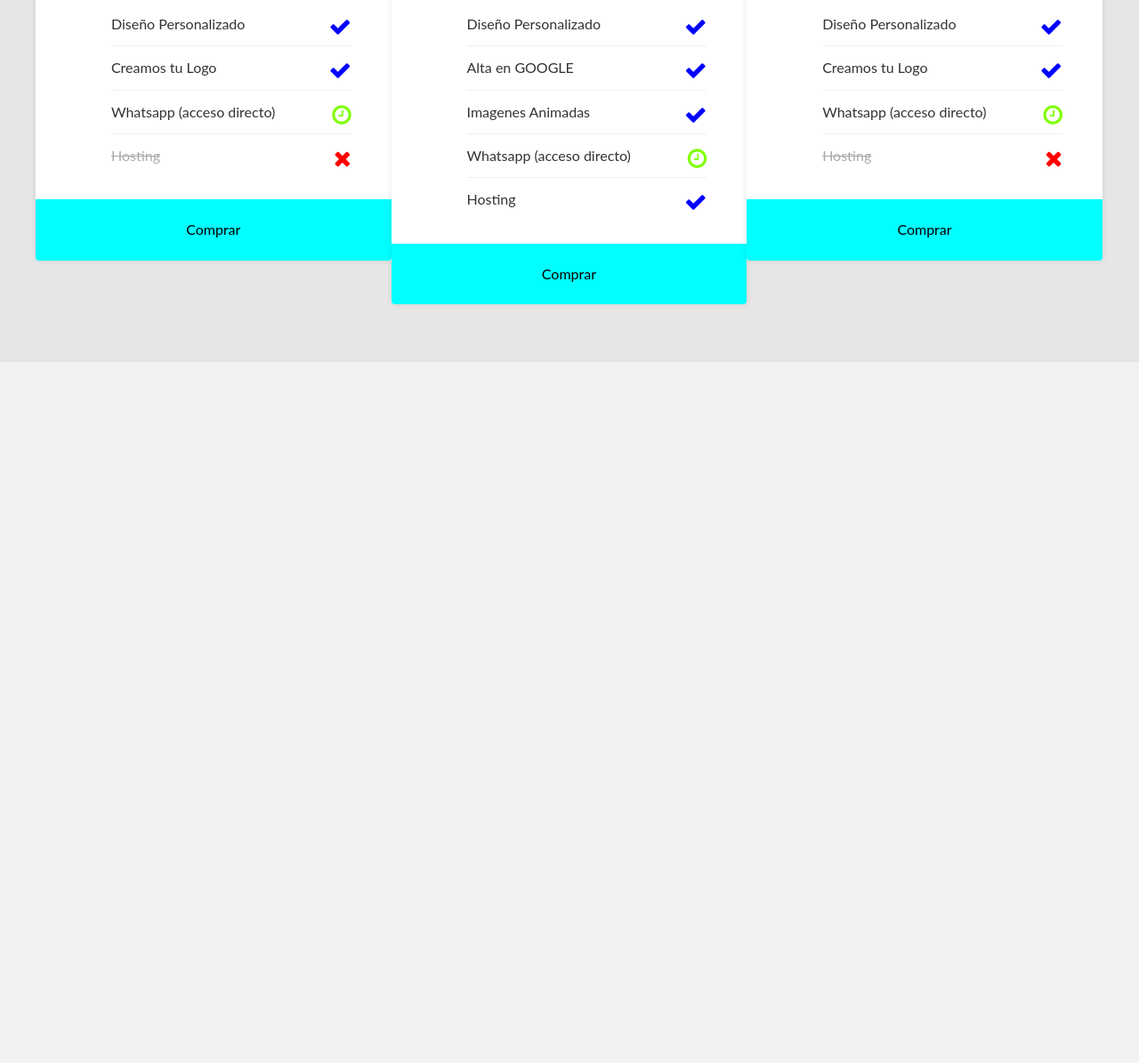
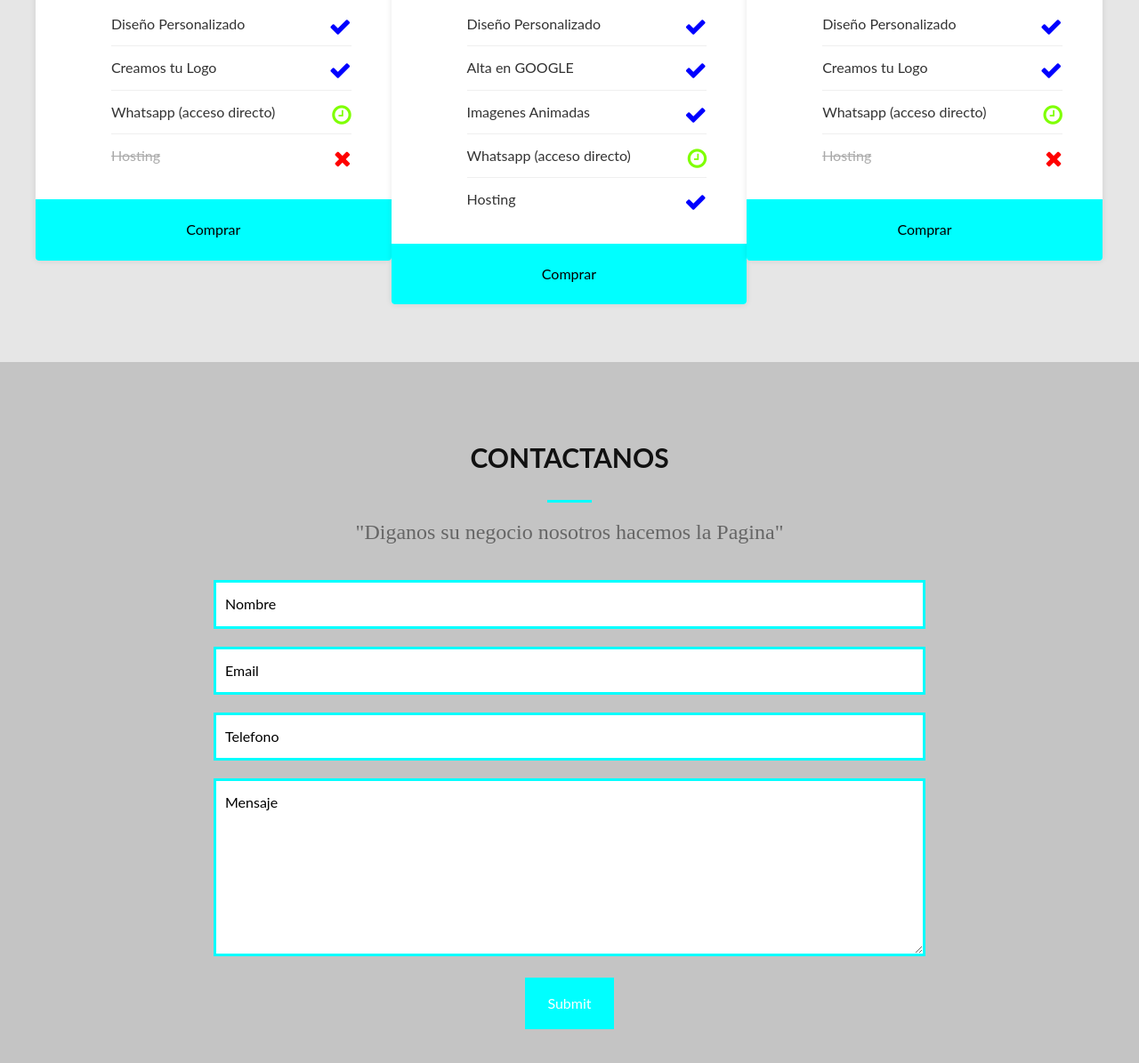
Before and after one commit to ericacancinos/proyecto_empresa, a website built with Parcel: page index.html in a window 1280 px wide. Shown: the part 3781-4976 px from the top of the page at 89% size. Before the commit the page ends 4188 px from the top, so only its background shows below. Built offline with nearby package versions, Linux system fonts and the light colour scheme; a web font is replaced by a local one.

Commit message:
contactos!!
trabajando en HTML con el formulario o contactos "terminado",
y dandole estilos con CSS "terminado".

```diff
--- a/css/main.css
+++ b/css/main.css
@@ -572,6 +572,61 @@ p.titulo{
     font-size:25px;
     color: chartreuse;
 }
+
+/**Contacto**/
+.contacto{
+    background: #c4c4c4;/*color de fondo*/
+    padding   : 50px 0;
+}
+@media only screen and (min-width: 768px){
+    form.reserva-contacto{/*nos permite ver en formato movil*/
+        margin: 15px 200px 15px 200px;
+    }/*200px voy a dejar de lado a lado*/
+     /*ya con esto tenemos el formulario*/
+}
+/*vamos a dar estilos al formulario*/
+form.reserva-contacto .campo{/*modificando donde van los datos*/
+    margin-bottom: 20px;/*espacio entre cada campo*/
+    width        : 100%;
+}
+form.reserva-contacto .campo input,
+form.reserva-contacto .campo textarea{
+    width  : 100%;
+    border : 3px solid #00ffff;
+    padding: 15px 10px;/*10px a la derecha (nombre,email,etc)*/
+}
+form.reserva-contacto .campo textarea{
+    height: 200px;
+}
+form.reserva-contacto ::-webkit-input-placeholder{
+    color: #000000!important;
+    /*le agregamos important para que nos quede fijo el color
+      negro en las letras*/
+    /*para distintos navegadores*/
+}
+form.reserva-contacto ::-moz-placeholder{
+    color: #000000!important;
+    /*esto es para que los otros navegadores lo
+     puedan reconocer tambien*/
+    /*este es para Mozilla*/
+}
+form.reserva-contacto ::-ms-input-placeholder{
+    color: #000000!important;
+    /*este es para Internet Explore*/
+}
+form.reserva-contacto input[type="submit"]{
+    border          : none;
+    margin          : 0 auto;
+    display         : block;
+    padding         :20px 25px 20px 25px;
+    text-align      : center;
+    background-color: #00ffff;
+    color           : #fff;
+}
+form.reserva-contacto input[type="submit"]:hover{
+    background-color: #1906a2;
+}
+
 /* ==========================================================================
    Helper classes
    ========================================================================== */
--- a/index.html
+++ b/index.html
@@ -335,6 +335,39 @@
             </div>
         </div>
     </section>
+
+    <!--Contactos-->
+    <section class="contacto">
+        <div class="contenedor">
+            <h3  class="seccion-titulo">Contactanos</h3>
+            <div class="seccion-divisor">          </div>
+            <p   class="seccion-descripcion">"Diganos su negocio
+                nosotros hacemos la Pagina"        </p>
+        </div>
+        <div class="contenedor-grid contenedor">
+            <form class="reserva-contacto" method="post">
+
+                <div class="campo">
+                    <input type="text" name="nombre"
+                      placeholder="Nombre" required>
+                </div>
+                <div class="campo">
+                    <input type="email" name="email"
+                      placeholder="Email" required>
+                </div>
+                <div class="campo">
+                    <input type="tel" name="telefono"
+                      placeholder="Telefono" required>
+                </div>
+                <div class="campo">
+                    <textarea name="mensaje"
+                       placeholder="Mensaje"></textarea>
+                </div>
+                <input type="submit" name="enviar"
+                      class="button">
+            </form>
+        </div>
+    </section>
 <!--ESTE ESPACIO EN BLANCO QUEDA HORRIBLE-->
 <!--ESTE ESPACIO EN BLANCO QUEDA HORRIBLE-->
 <!--ESTE ESPACIO EN BLANCO QUEDA HORRIBLE-->
```
